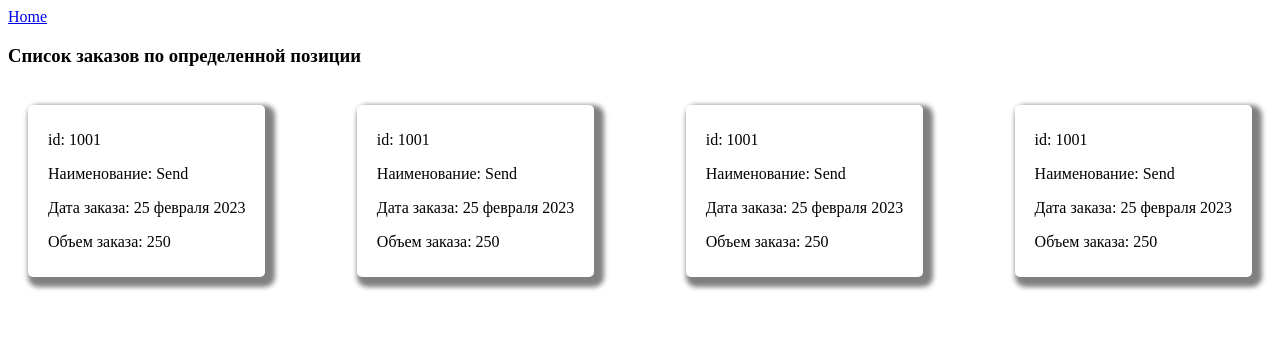
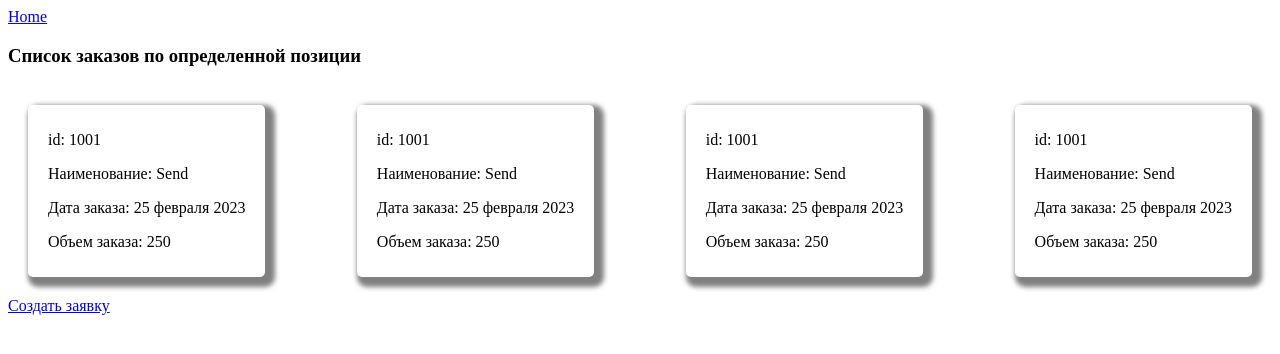
Before and after one commit to i-c-winner/tbuild, a React (Create React App) app: page /1/1 in a window 1280 px wide. Shown: the top 354 px of the page. Built offline with nearby package versions, Linux system fonts and the light colour scheme.

Commit message:
Build: CreateOrder

```diff
--- /dev/null
+++ b/src/components/CreateOrder.js
@@ -0,0 +1,9 @@
+import React from "react";
+
+function CreateOrder() {
+    return(
+        <p>CreateOrder</p>
+    )
+}
+
+export default CreateOrder
--- a/src/components/DesignSection.js
+++ b/src/components/DesignSection.js
@@ -4,15 +4,12 @@ import filter from "../utils/filter";
 import Rows from "./Rows";
 function DesignSection (props) {
   const {section}=useParams()
-  console.log(section)
   const rows=filter('design_section', section)
-  console.log(rows)
   return (
     <div className="section">
       <Link to="/">Home</Link>
       <h3>Список позаций по определенному разделу {section}</h3>
       <Rows section={section} />
-      <button className="section__order-button">Создать заявку</button>
     </div>
 
   )
--- a/src/components/Orders.js
+++ b/src/components/Orders.js
@@ -1,6 +1,6 @@
 import React from "react";
 import Order from "./Order";
-import {Link} from "react-router-dom";
+import {Link, useParams} from "react-router-dom";
 
 const data={
   id: 1001,
@@ -9,7 +9,11 @@ const data={
   value: 250
 }
 function Orders() {
-
+const {order, project}=useParams()
+    console.log(useParams())
+    function getPath() {
+    return `/create-order/${project}/${order}`
+    }
   return (
     <div className="orders">
       <Link to="/">Home</Link>
@@ -20,6 +24,7 @@ function Orders() {
         <Order data={data}/>
         <Order data={data}/>
       </div>
+        <Link to={getPath()}>Создать заявку</Link>
     </div>
 
   )
--- a/src/routs/routs.js
+++ b/src/routs/routs.js
@@ -2,6 +2,7 @@ import PersonalAccaunt from "../components/PersonalAcaunt";
 import Project from "../components/Project";
 import Orders from "../components/Orders";
 import DesignSection from "../components/DesignSection";
+import CreateOrder from "../components/CreateOrder";
 
 const routs = [
   {
@@ -19,6 +20,10 @@ const routs = [
   {
     path: '/section/:section',
     element: <DesignSection />
+  },
+  {
+    path: '/create-order/:project/:order',
+    element: <CreateOrder />
   }
 ]
 
```
